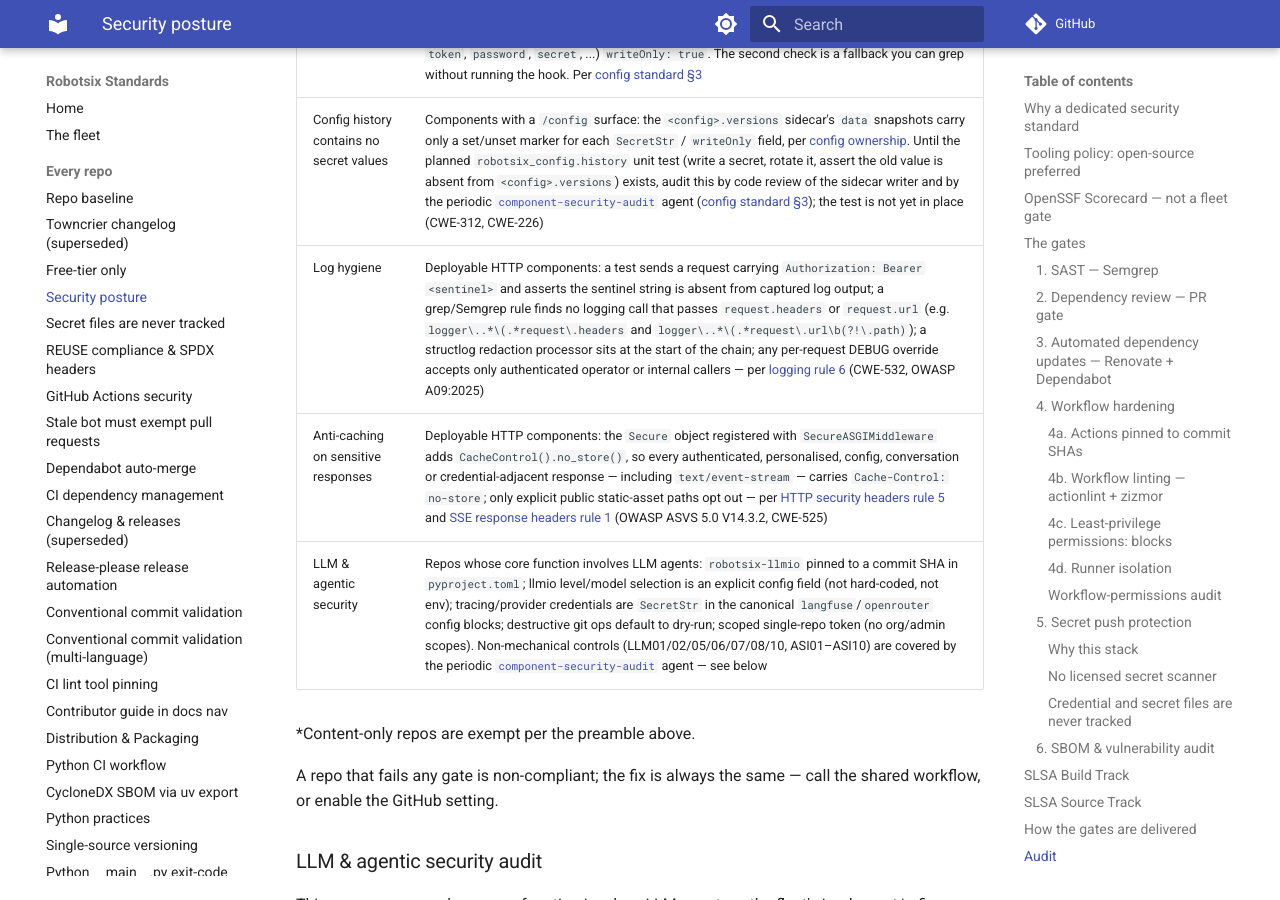
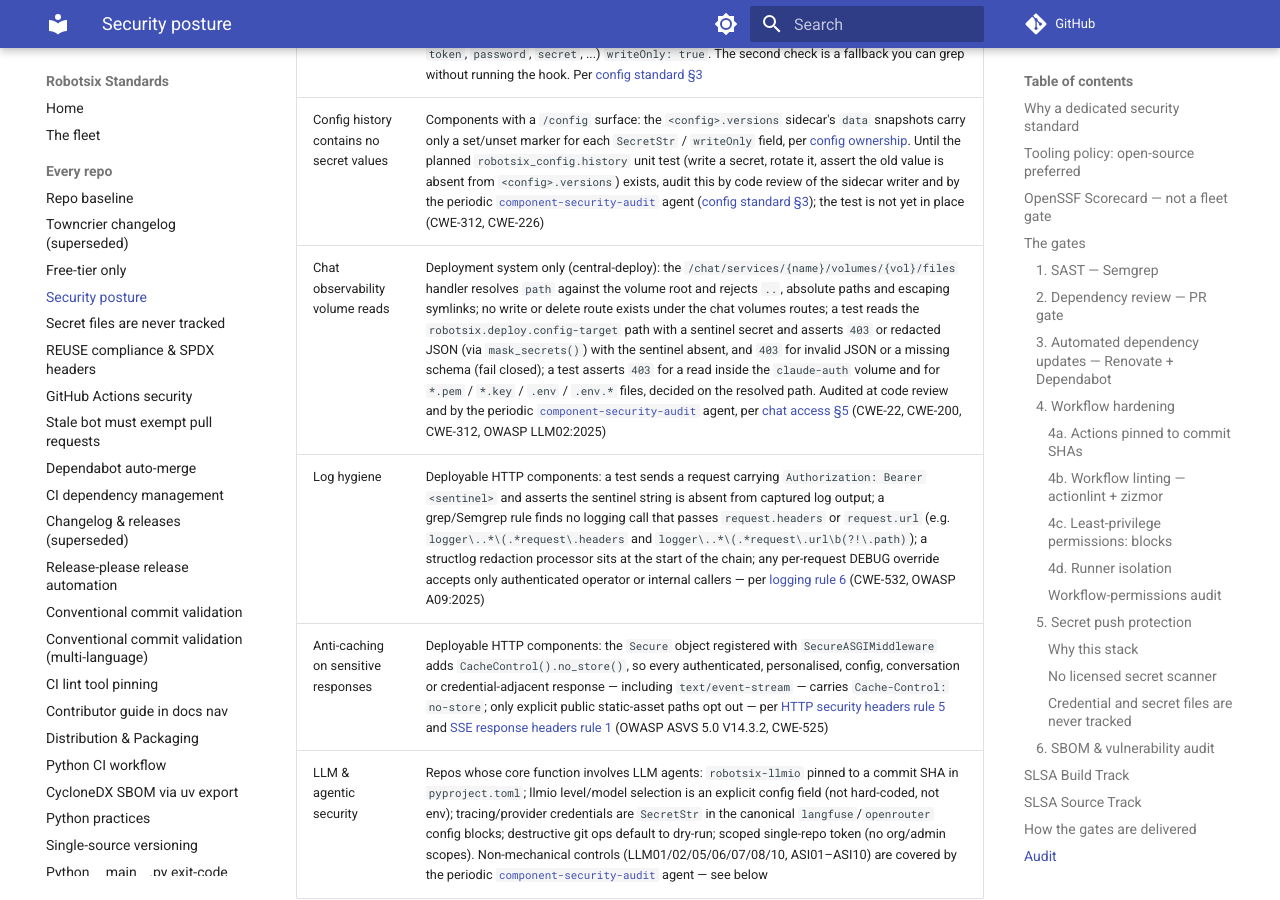
Before and after one commit to damien-robotsix/robotsix-standards, an MkDocs documentation site: the page built from docs/security-posture.md, in a window 1280 px wide and 900 px high, scrolled down 17558 px. Built offline with MkDocs 1.6.1 and Material for MkDocs 9.7.7, drawn with Linux system fonts in a browser that asks for light colours; comment, search, counter and statistics services are not loaded.

Commit message:
docs: chat-access §5 says the security-posture page covers its check, but that page has no row for it (20261031T214947Z-chat-access-5-says-the-security-posture-7695) (#473)
Co-authored-by: robotsix-mill <mill@robotsix.local>

```diff
--- a/docs/security-posture.md
+++ b/docs/security-posture.md
@@ -743,6 +743,7 @@ dashboard-watching:
 | Config API secret redaction | Deployment system / management surfaces and every component with a `/config` surface: central-deploy config-read endpoints (`GET /config`, version-history reads, audit-log serialization) and each component's `GET /config` responses route through `robotsix_config.mask_secrets()` before serialization, `GET /config/versions` is served by `read_versions()` with no secret value in its response, and rollback goes through `rollback()` (no hand-rolled serializer of the config model); config writes use `apply_update()` merge-on-write; version history stores no secret values — audited per [config standard §3](config-standard.md#how-this-is-enforced) |
 | Config secrets typed SecretStr | Repos with a pydantic config model: `.pre-commit-config.yaml` includes the remote `check-secret-str` hook (`repo: https://github.com/damien-robotsix/robotsix-standards`) at a pinned `rev:`, and `config/config.schema.json` marks every secret-named field (`api_key`, `token`, `password`, `secret`, ...) `writeOnly: true`. The second check is a fallback you can grep without running the hook. Per [config standard §3](config-standard.md#3-one-secret-convention) |
 | Config history contains no secret values | Components with a `/config` surface: the `<config>.versions` sidecar's `data` snapshots carry only a set/unset marker for each `SecretStr` / `writeOnly` field, per [config ownership](config-ownership.md#where-the-history-lives-and-who-implements-it). Until the planned `robotsix_config.history` unit test (write a secret, rotate it, assert the old value is absent from `<config>.versions`) exists, audit this by code review of the sidecar writer and by the periodic [`component-security-audit`](mill-agents.md#component-security-audit) agent ([config standard §3](config-standard.md#how-this-is-enforced)); the test is not yet in place (CWE-312, CWE-226) |
+| Chat observability volume reads | Deployment system only (central-deploy): the `/chat/services/{name}/volumes/{vol}/files` handler resolves `path` against the volume root and rejects `..`, absolute paths and escaping symlinks; no write or delete route exists under the chat volumes routes; a test reads the `robotsix.deploy.config-target` path with a sentinel secret and asserts `403` or redacted JSON (via `mask_secrets()`) with the sentinel absent, and `403` for invalid JSON or a missing schema (fail closed); a test asserts `403` for a read inside the `claude-auth` volume and for `*.pem` / `*.key` / `.env` / `.env.*` files, decided on the resolved path. Audited at code review and by the periodic [`component-security-audit`](mill-agents.md#component-security-audit) agent, per [chat access §5](chat-access-standard.md#how-this-is-enforced) (CWE-22, CWE-200, CWE-312, OWASP LLM02:2025) |
 | Log hygiene | Deployable HTTP components: a test sends a request carrying `Authorization: Bearer <sentinel>` and asserts the sentinel string is absent from captured log output; a grep/Semgrep rule finds no logging call that passes `request.headers` or `request.url` (e.g. `logger\..*\(.*request\.headers` and `logger\..*\(.*request\.url\b(?!\.path)`); a structlog redaction processor sits at the start of the chain; any per-request DEBUG override accepts only authenticated operator or internal callers — per [logging rule 6](logging.md#6-never-log-sensitive-data) (CWE-532, OWASP A09:2025) |
 | Anti-caching on sensitive responses | Deployable HTTP components: the `Secure` object registered with `SecureASGIMiddleware` adds `CacheControl().no_store()`, so every authenticated, personalised, config, conversation or credential-adjacent response — including `text/event-stream` — carries `Cache-Control: no-store`; only explicit public static-asset paths opt out — per [HTTP security headers rule 5](http-security-headers.md#5-sensitive-responses-are-not-stored) and [SSE response headers rule 1](sse-response-headers.md#1-every-textevent-stream-response-carries-the-three-headers) (OWASP ASVS 5.0 V14.3.2, CWE-525) |
 | LLM & agentic security | Repos whose core function involves LLM agents: `robotsix-llmio` pinned to a commit SHA in `pyproject.toml`; llmio level/model selection is an explicit config field (not hard-coded, not env); tracing/provider credentials are `SecretStr` in the canonical `langfuse`/`openrouter` config blocks; destructive git ops default to dry-run; scoped single-repo token (no org/admin scopes). Non-mechanical controls (LLM01/02/05/06/07/08/10, ASI01–ASI10) are covered by the periodic [`component-security-audit`](mill-agents.md#component-security-audit) agent — see below |
```
